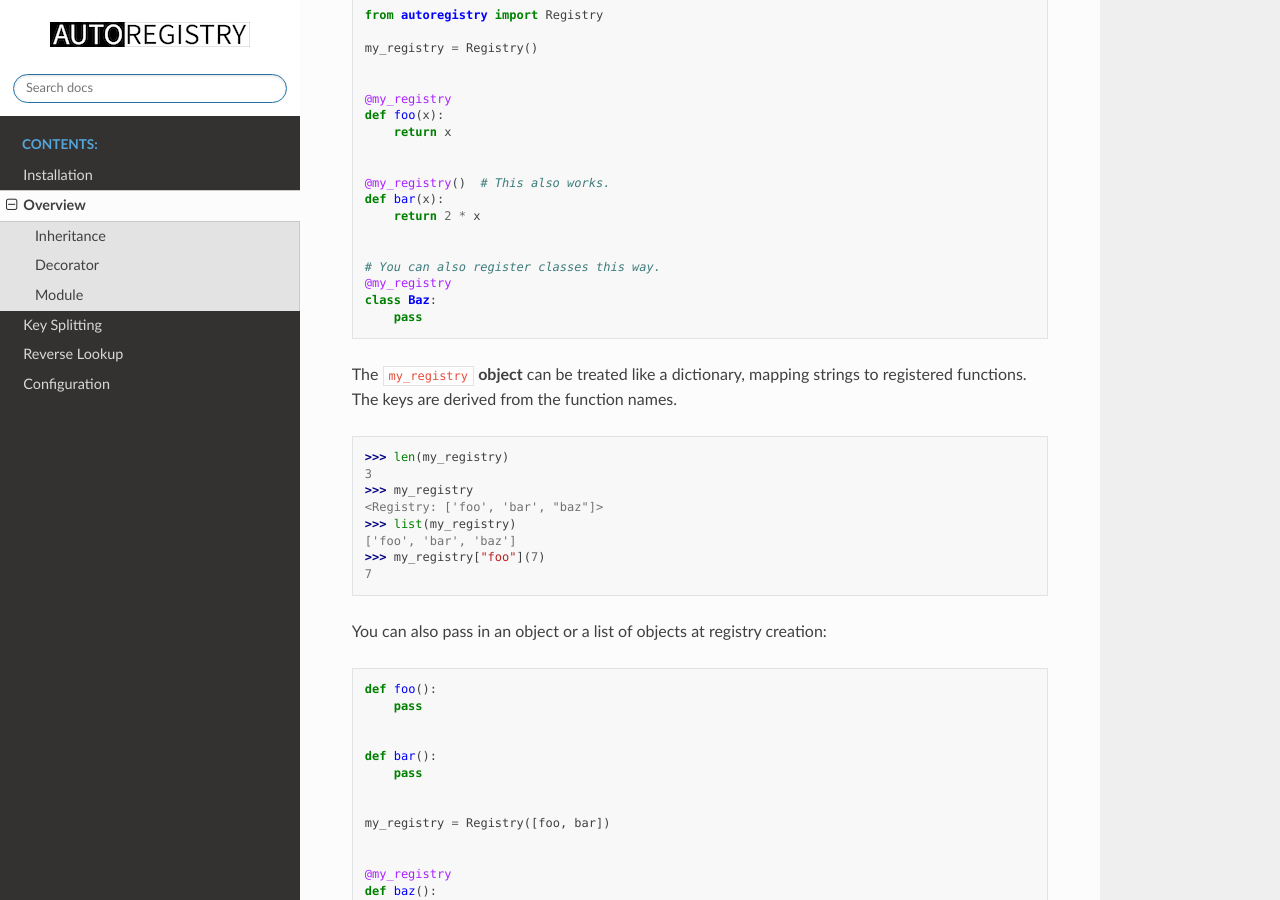
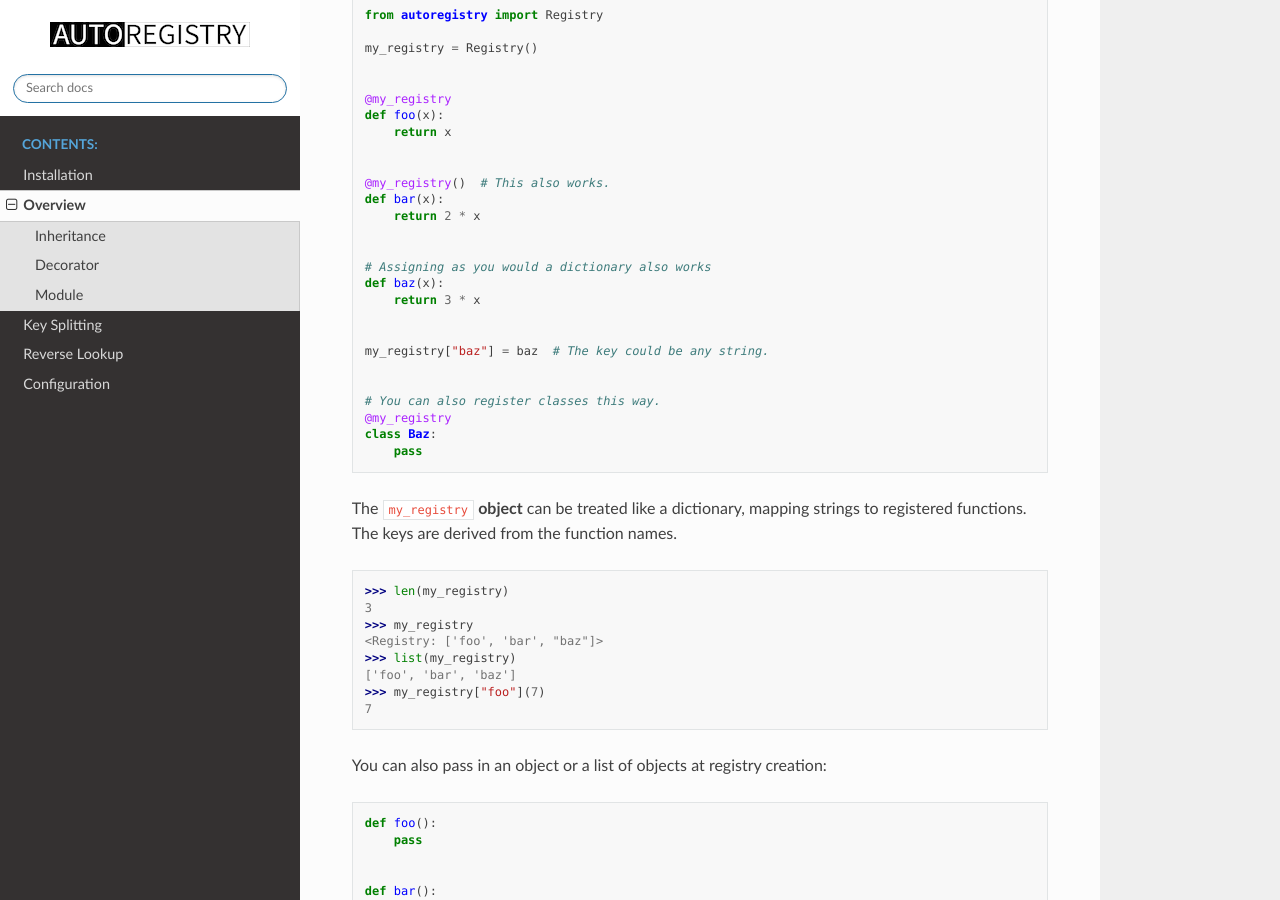
Before and after one commit to BrianPugh/autoregistry, a Sphinx documentation site: the page built from docs/source/Overview.rst, in a window 1280 px wide and 900 px high, scrolled down 1694 px. Built offline with Sphinx 7.4.7 and the Read the Docs theme 2.0.0, drawn with Linux system fonts in a browser that asks for light colours.

Commit message:
Add dictionary setitem example to Overview docs

```diff
--- a/docs/source/Overview.rst
+++ b/docs/source/Overview.rst
@@ -98,6 +98,14 @@ object and use it to decorate functions.
        return 2 * x
 
 
+   # Assigning as you would a dictionary also works
+   def baz(x):
+       return 3 * x
+
+
+   my_registry["baz"] = baz  # The key could be any string.
+
+
    # You can also register classes this way.
    @my_registry
    class Baz:
```
